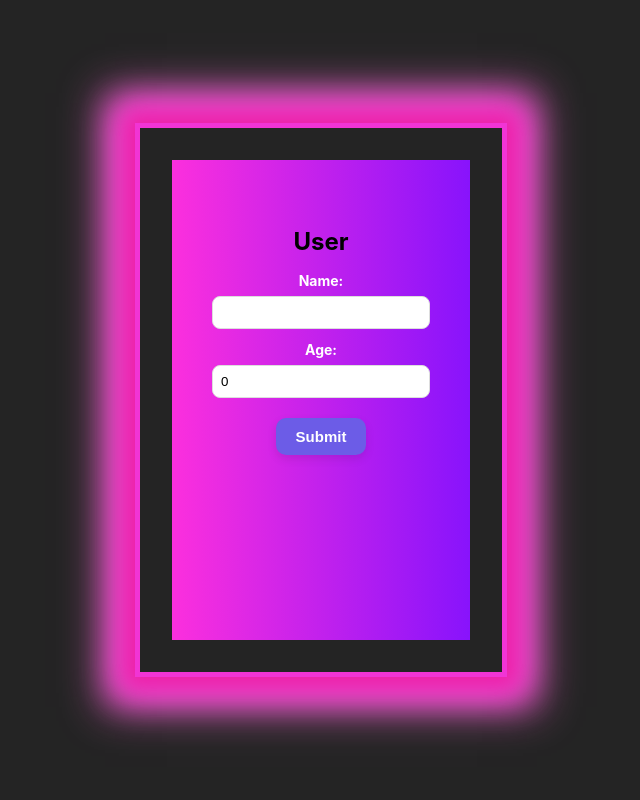
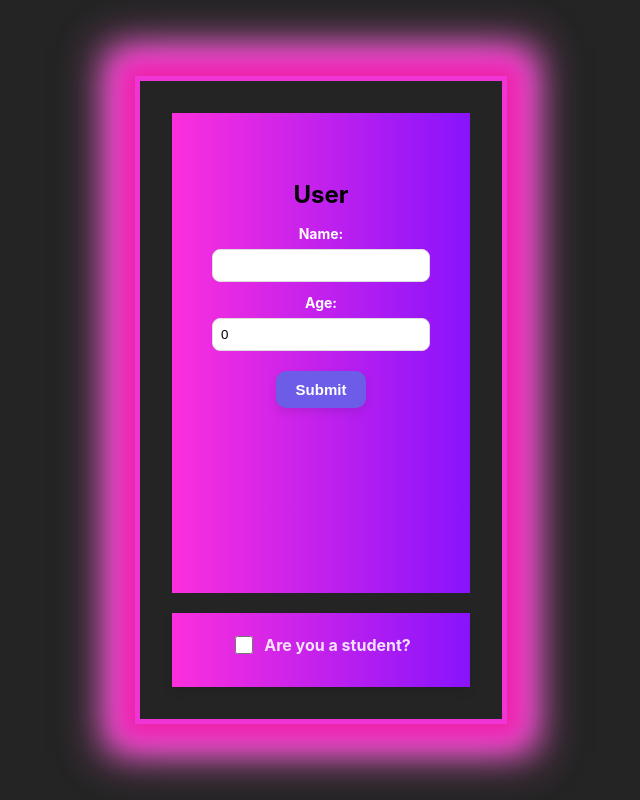
Before and after one commit to HanninenF/Parent-Child-MiniProject, a React (Vite) app: page / in a window 1280 px wide. Shown: the whole page, without its empty margins (319-959 px from the left). Built offline with nearby package versions, Linux system fonts and the light colour scheme.

Commit message:
checkbox och dropdown för isStudent klar

```diff
--- a/src/App.tsx
+++ b/src/App.tsx
@@ -1,19 +1,16 @@
 import './App.scss';
 import UserBox from './components/UserComponents/UserBox/UserBox';
+import StudentSelection from "./components/StudentSelection/StudentSelection";
 
 
 function App() {
   return (
     <>
     <UserBox/>
+    <StudentSelection/>
 
     </>
   )
 }
 
 export default App
-
-
-/*
-
-*/
--- a/src/components/Buttons/button.scss
+++ b/src/components/Buttons/button.scss
@@ -0,0 +1,24 @@
+.button{
+    background: #6c5ce7;
+    color: white;
+    border: none;
+    padding: 10px 20px;
+    border-radius: 10px;
+    font-size: 15px;
+    font-weight: bold;
+    cursor: pointer;
+    margin-top: 10px;
+    transition: all 0.3s ease-in-out;
+    box-shadow: 0 4px 10px rgba(0,0,0,0.1);
+
+    &:hover {
+        background: #5a49c7;
+        transform: translateY(-2px);
+    }
+
+    &:active {
+        transform: translateY(0);
+        box-shadow: 0 2px 5px rgba(0,0,0,0.1);
+    }
+
+}
--- /dev/null
+++ b/src/components/StudentSelection/StudentSelection.scss
@@ -0,0 +1,60 @@
+.studentSelection {
+    background: linear-gradient(to right, #fc2fdd, #8813fc);
+    padding: 20px;
+    border-radius: 0px;
+    box-shadow: 0 4px 10px rgba(0, 0, 0, 0.1);
+    text-align: center;
+    max-width: 300px;
+    margin-top: 20px;
+    display: flex;
+    flex-direction: column;
+    align-items: center;
+
+    label {
+        font-size: 16px;
+        font-weight: bold;
+        margin-bottom: 10px;
+        display: flex;
+        align-items: center;
+        gap: 8px;
+    }
+
+    input[type="checkbox"] {
+        width: 18px;
+        height: 18px;
+        cursor: pointer;
+    }
+
+    .dropdownContainer {
+        margin-top: 15px;
+        width: 100%;
+
+        label {
+            font-size: 14px;
+            font-weight: bold;
+            color: white;
+            display: block;
+            margin-bottom: 5px;
+        }
+
+        select {
+            width: 100%;
+            padding: 8px;
+            border: 1px solid #ddd;
+            border-radius: 8px;
+            font-size: 14px;
+            cursor: pointer;
+            transition: all 0.3s ease-in-out;
+
+            &:hover {
+                border-color: #6c5ce7;
+            }
+
+            &:focus {
+                outline: none;
+                border-color: #5a49c7;
+                box-shadow: 0 0 5px rgba(108, 92, 231, 0.5);
+            }
+        }
+    }
+}
--- /dev/null
+++ b/src/components/StudentSelection/StudentSelection.tsx
@@ -0,0 +1,61 @@
+import "./StudentSelection.scss";
+import { useState } from 'react';
+import Button from "../Buttons/button";
+
+type Student = {
+    course: string;
+}
+
+
+export default function StudentSelection() {
+    const [isStudent, setIsStudent] = useState(false);
+    const [students, setStudents] = useState<Student[]>([]);
+    const [selectedCourse, setSelectedCourse] = useState("");
+    const [isEditing, setIsEditing] = useState(false);
+
+    const handleCheckboxChange = () => {
+        setIsStudent(!isStudent);
+        setSelectedCourse("");
+        setIsEditing(true); // = Visar dropdown direkt
+    };
+
+
+    const handleEdit = () => { setIsEditing(true)};
+    const handleDelete = () =>{setSelectedCourse(""); setIsStudent(false); setIsEditing(false);};
+
+    const courses = ["Frontend Dev", "Backend Dev", "Database", "UI-Designer", "Other"];
+
+    return (
+        <div className="studentSelection">
+            <label>
+                <input type="checkbox" checked={isStudent} onChange={handleCheckboxChange} />
+                Are you a student?
+            </label>
+
+            {isStudent && (
+                <div className="dropdownContainer">
+                    <label>Select your course:</label>
+                    {isEditing ? (
+                        <select value={selectedCourse} onChange={(e) => setSelectedCourse(e.target.value)}>
+                            <option value="" disabled>Select a course</option>
+                            {courses.map((course, index) => (
+                                <option key={index} value={course}>{course}</option>
+                            ))}
+                        </select>
+                    ) : (
+                        <p className="selectedCourse">{selectedCourse || "No course selected"}</p>
+                    )}
+
+                    <div className="buttonContainer">
+                        {isEditing ? (
+                            <Button title="Save" handleClick={() => setIsEditing(false)} />
+                        ) : (
+                            <Button title="Edit" handleClick={handleEdit} />
+                        )}
+                        <Button title="Delete" handleClick={handleDelete} />
+                    </div>
+                </div>
+            )}
+        </div>
+    );
+}
--- a/src/components/UserComponents/UserBox/User.scss
+++ b/src/components/UserComponents/UserBox/User.scss
@@ -38,28 +38,5 @@
         justify-content: center;
     }
 
-    .button{
-        background: #6c5ce7;
-        color: white;
-        border: none;
-        padding: 10px 20px;
-        border-radius: 10px;
-        font-size: 15px;
-        font-weight: bold;
-        cursor: pointer;
-        margin-top: 10px;
-        transition: all 0.3s ease-in-out;
-        box-shadow: 0 4px 10px rgba(0,0,0,0.1);
 
-        &:hover {
-            background: #5a49c7;
-            transform: translateY(-2px);
-        }
-
-        &:active {
-            transform: translateY(0);
-            box-shadow: 0 2px 5px rgba(0,0,0,0.1);
-        }
-
-    }
 }
--- a/src/components/UserComponents/UserBox/UserBox.tsx
+++ b/src/components/UserComponents/UserBox/UserBox.tsx
@@ -1,4 +1,4 @@
-import React, { useState } from 'react';
+import { useState } from 'react';
 import Button from '../../Buttons/button';
 import UserCard from '../../UserComponents/UserCard/UserCard';
 import "./User.scss";
--- a/src/components/UserComponents/UserCard/UserCard.scss
+++ b/src/components/UserComponents/UserCard/UserCard.scss
@@ -14,7 +14,7 @@
         transform: translateY(-10px);
     }
 
-    img { //har ingen än
+    img { //fat Cat Gif
         width: 80px;
         height: 80px;
         border-radius: 50%;
```
Also changed, not shown: src/components/SelectDropdown.tsx (deleted, +0 -30 lines).
